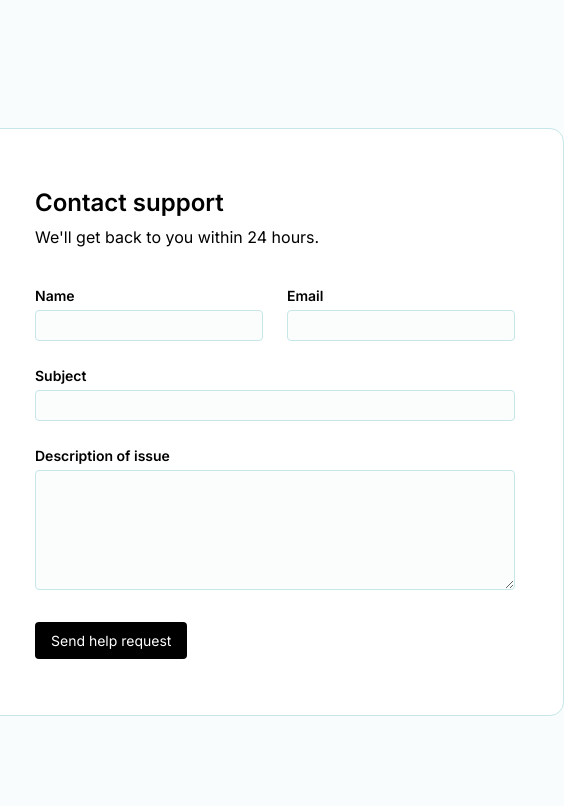
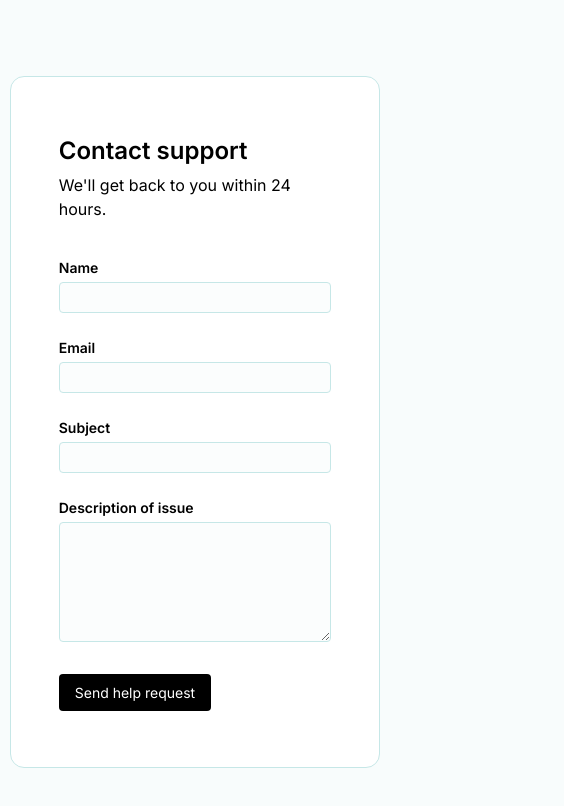
Before and after one commit to gcn12/zealthy, a Next.js app in the folder apps/web/: page / in a window 390 px wide. Shown: the top 806 px of the page, 564 px wide, since content can reach past the window. Built offline with nearby package versions, Linux system fonts and the light colour scheme; no server answers.

Commit message:
Added responsiveness to home and ticket page

```diff
--- a/apps/web/app/globals.css
+++ b/apps/web/app/globals.css
@@ -13,7 +13,6 @@
   padding: 0;
   font-size: 1rem;
   font-weight: 400;
-  font-family: var(--prompt-font);
   color: black;
 }
 
--- a/apps/web/app/page.tsx
+++ b/apps/web/app/page.tsx
@@ -54,15 +54,15 @@ export default function ContactSupport() {
   };
 
   return (
-    <div className="grid h-full place-items-center">
-      <div className="bg-white [border:1px_solid_#C6E7E7] min-w-[550px] rounded-14px py-56px px-48px">
+    <div className="grid h-full min-h-[700px] place-items-center">
+      <div className="bg-white [border:1px_solid_#C6E7E7] max-w-[95vw] w-[550px] rounded-14px py-56px px-48px">
         <h1 className="font-600 text-24px">Contact support</h1>
         <Spacer size={4} axis="y" />
         <p>We'll get back to you within 24 hours.</p>
         <Spacer size={36} axis="y" />
         <fieldset disabled={isSubmitting}>
           <form onSubmit={handleSubmit(onSubmit)}>
-            <div className="flex justify-between">
+            <div className="flex justify-between flex-col sm:flex-row gap-24px">
               <div className="flex flex-col gap-4px w-full">
                 <label className="font-600 text-14px" htmlFor="name">
                   Name
@@ -74,7 +74,6 @@ export default function ContactSupport() {
                   id="name"
                 />
               </div>
-              <Spacer size={24} axis="x" />
               <div className="flex flex-col gap-4px w-full">
                 <label className="font-600 text-14px" htmlFor="email">
                   Email
--- a/apps/web/app/ticket/[ticketID]/page.tsx
+++ b/apps/web/app/ticket/[ticketID]/page.tsx
@@ -102,8 +102,8 @@ export default function TicketPage() {
   };
 
   return (
-    <div className="grid h-full place-content-center">
-      <div className="bg-white w-[650px] [border:1px_solid_#C5CFD3] rounded-12px px-48px py-48px">
+    <div className="grid w-full place-content-center">
+      <div className="bg-white w-[650px] max-w-[95vw] [border:1px_solid_#C5CFD3] rounded-12px px-48px py-48px">
         {isLoading ? <div>loading</div> : null}
         {!isLoading && data ? (
           <div>
```
